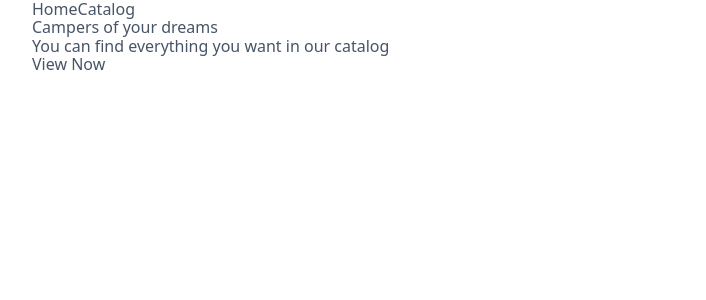
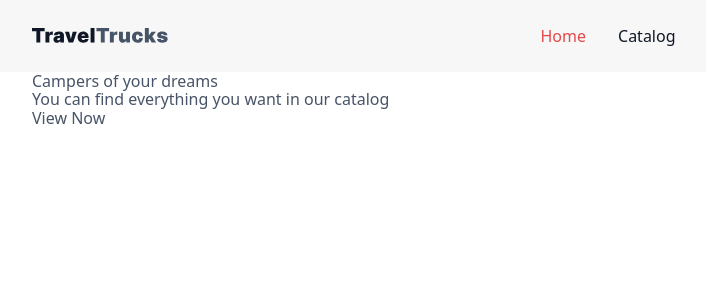
Before and after one commit to oleksandr-romashko/travel-trucks, a React (Vite) app: page / in a window 1280 px wide. Shown: the top 300 px of the page, without its empty margins (32-738 px from the left). Built offline with nearby package versions, Linux system fonts and the light colour scheme.

Commit message:
Add header

```diff
--- a/src/components/App/App.jsx
+++ b/src/components/App/App.jsx
@@ -1,6 +1,7 @@
 import { lazy, Suspense } from "react";
-import { Routes, Route, NavLink } from "react-router-dom";
+import { Routes, Route } from "react-router-dom";
 
+import { Header } from "@/components";
 import "./App.css";
 
 const HomePage = lazy(() => import("@/pages/HomePage/HomePage"));
@@ -15,12 +16,7 @@ const App = () => {
   // TODO: ADD ToastContainer at the component end
   return (
     <>
-      <header>
-          <nav className="container">
-            <NavLink to="/">Home</NavLink>
-            <NavLink to="/catalog">Catalog</NavLink>
-          </nav>
-      </header>
+      <Header />
       <main className="container">
         <Suspense fallback={null}>
           <Routes>
--- /dev/null
+++ b/src/components/Header/Header.jsx
@@ -0,0 +1,25 @@
+import { Link, NavLink } from "react-router-dom";
+import clsx from "clsx";
+
+import sprite from "@/assets/icons/sprite.svg";
+import css from "./Header.module.css";
+
+const Header = () => {
+  return (
+    <header className={css["page-header"]}>
+      <div className={clsx(css["header-container"],"container")}>
+        <Link to='/' className={css["logo-link"]}>
+          <svg className={css.logo} aria-label="logotype">
+            <use href={`${sprite}#icon-logo`}></use>
+          </svg>
+        </Link>
+        <nav className={css["nav-menu"]}>
+          <NavLink to="/" className={css["nav-menu-item"]}>Home</NavLink>
+          <NavLink to="/catalog" end className={css["nav-menu-item"]}>Catalog</NavLink>
+        </nav>
+      </div>
+    </header>
+  );
+};
+
+export default Header;
--- /dev/null
+++ b/src/components/Header/Header.module.css
@@ -0,0 +1,55 @@
+.page-header {
+  display: flex;
+  align-items: center;
+  min-height: 72px;
+  background-color: var(--color-inputs);
+}
+
+.header-container {
+  width: 100%;
+  position: relative;
+  display: flex;
+  justify-content: center;
+}
+
+.logo-link {
+  position: absolute;
+  left: 64px;
+  top: 50%;
+  transform: translateY(-50%);
+  min-height: 72px;
+  display: flex;
+  align-items: center;
+}
+
+.logo {
+  width: 136px;
+}
+
+.nav-menu {
+  display: flex;
+  column-gap: 32px;
+}
+
+.nav-menu-item {
+  min-height: 72px;
+  align-content: center;
+  color: var(--color-main);
+  font-weight: var(--font-weight-medium);
+}
+
+.nav-menu-item:hover {
+  text-decoration: none;
+}
+
+.nav-menu-item:global(.active) {
+  color: var(--color-button);
+}
+
+.nav-menu:hover .nav-menu-item:global(.active) {
+  color: var(--color-main);
+}
+
+.nav-menu:hover .nav-menu-item:hover {
+  color: var(--color-button-hover);
+}
--- a/src/components/index.js
+++ b/src/components/index.js
@@ -1,3 +1,4 @@
 export { default as App } from "./App/App";
 export { default as Features } from "./Features/Features";
 export { default as Reviews } from "./Reviews/Reviews";
+export { default as Header } from "./Header/Header";
```
